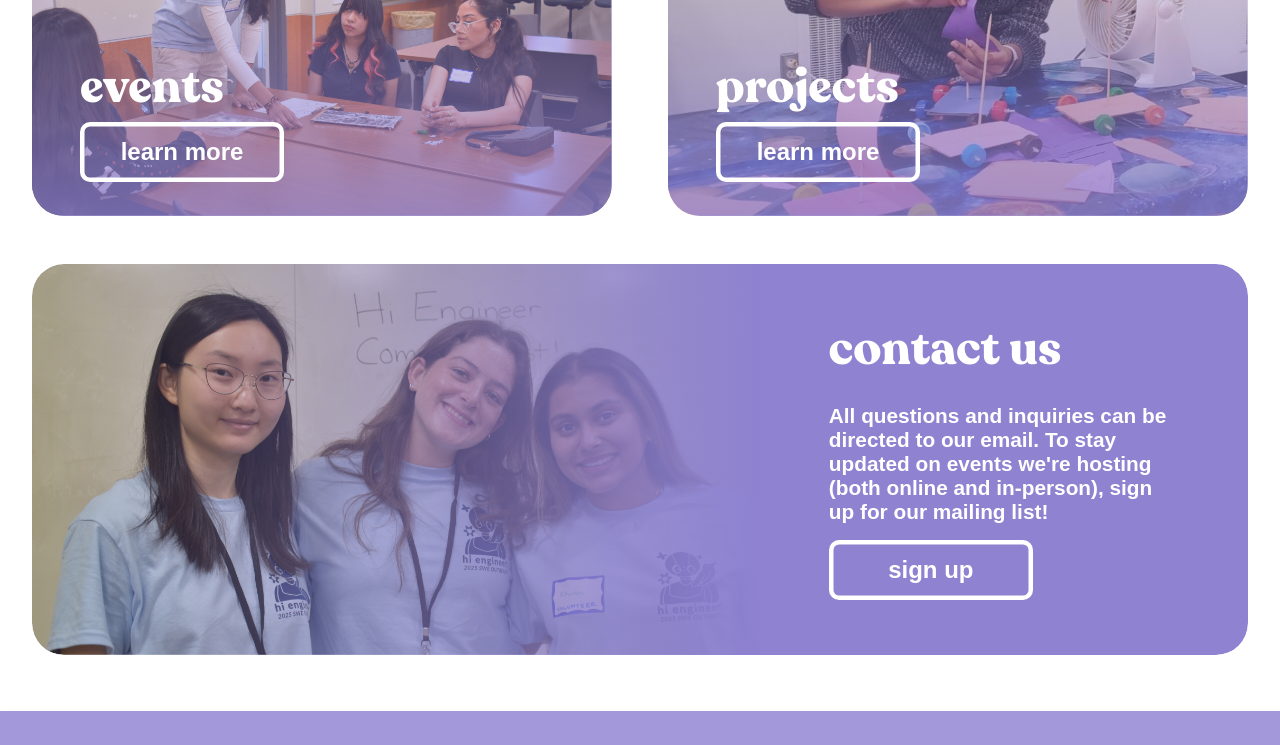
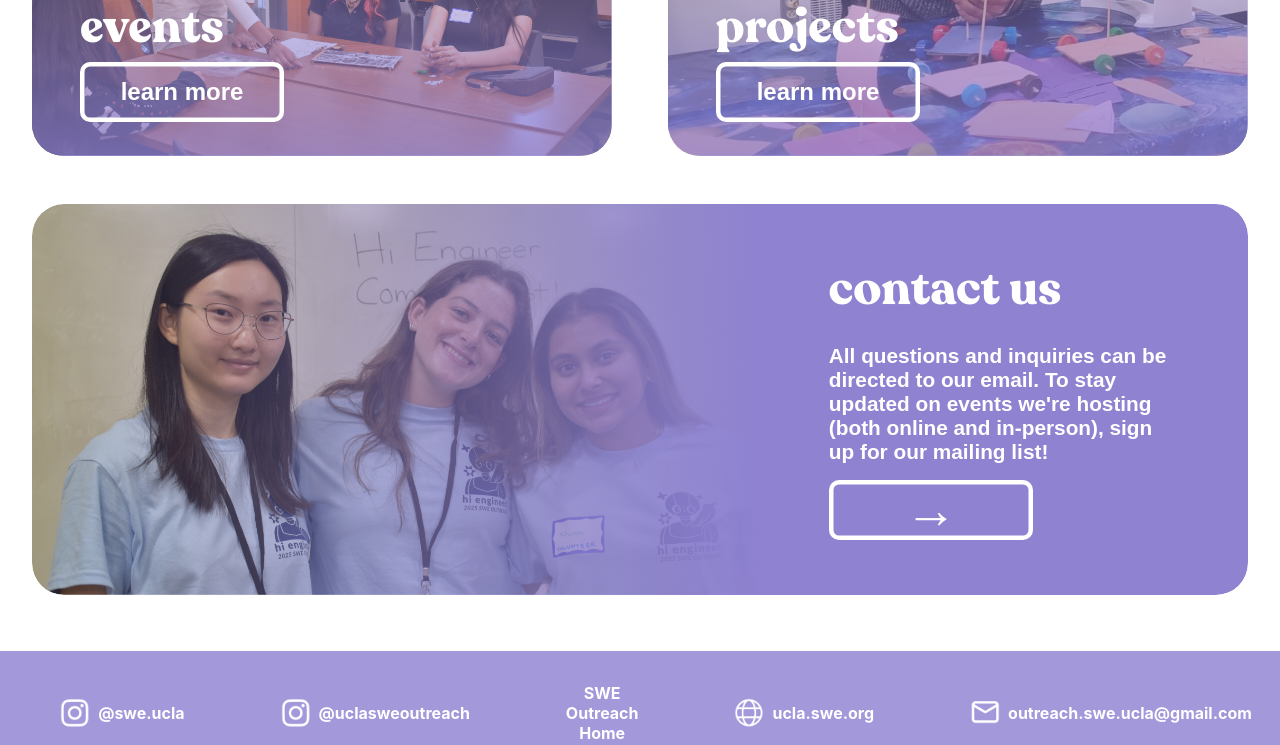
Before and after one commit to swe-ucla/outreach-website, a React (Create React App) app: page / in a window 1280 px wide. Shown: the part 922-1667 px from the top of the page. Built offline with nearby package versions, Linux system fonts and the light colour scheme.

Commit message:
small home page changes

```diff
--- a/src/pages/Home.css
+++ b/src/pages/Home.css
@@ -116,6 +116,10 @@ p {
     font-weight: bold;
     color: white;
     background-color: transparent;
+    display: inline-flex;
+    align-items: center;
+    justify-content: center;
+    text-decoration: none;
     cursor: pointer;
     transition: transform 0.1s ease;
 }
@@ -127,6 +131,17 @@ p {
 
 .learn-more-button:active {
     transform: scale(0.95)
+}
+
+.contact-arrow {
+    font-size: 3.25rem;
+    line-height: 1;
+}
+
+.contact-arrow-icon {
+    display: block;
+    line-height: 1;
+    transform: translateY(-0.2rem);
 }
 
 .top-cards {
--- a/src/pages/Home.js
+++ b/src/pages/Home.js
@@ -1,4 +1,5 @@
 import React from "react";
+import { Link } from "react-router-dom";
 import './Home.css';
 import Header from '../components/Header.js';
 import Footer from '../components/Footer'
@@ -32,7 +33,6 @@ function Home() {
                                 of women in engineering. during the school year, we host several events for local students
                                 to learn various engineering concepts.
                             </p>
-                            <button className="learn-more-button">learn more</button>
                         </div>
                     </div>
                 </div>
@@ -82,12 +82,9 @@ function Home() {
                                     <p>All questions and inquiries can be directed to our email. To stay updated on events we're hosting
                                         (both online and in-person), sign up for our mailing list!
                                     </p>
-                                    <button
-                                        className="learn-more-button"
-                                        onClick={() => window.open("https://forms.gle/eE1FqQzhnTRzESs86", "_blank")}
-                                    >
-                                        sign up
-                                    </button>
+                                    <Link className="learn-more-button contact-arrow" to="/contact-us" aria-label="contact us">
+                                        &rarr;
+                                    </Link>
                                 </div>
                             </div>
                         </div>
```
